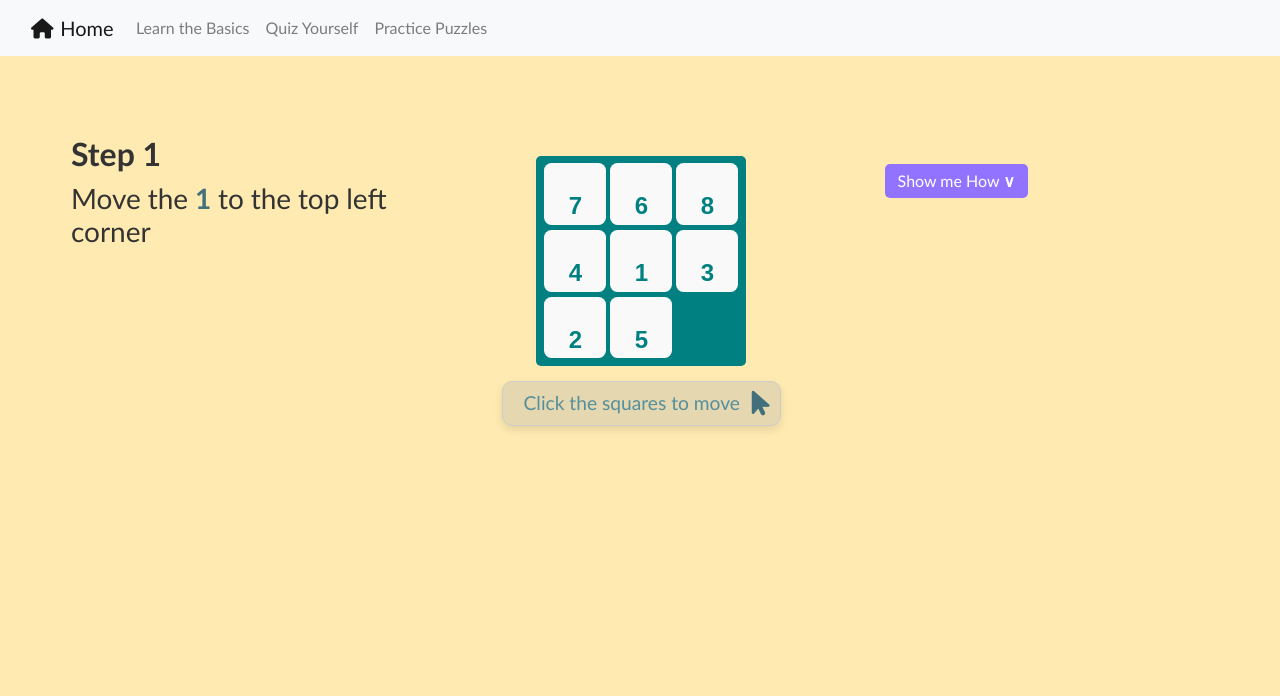
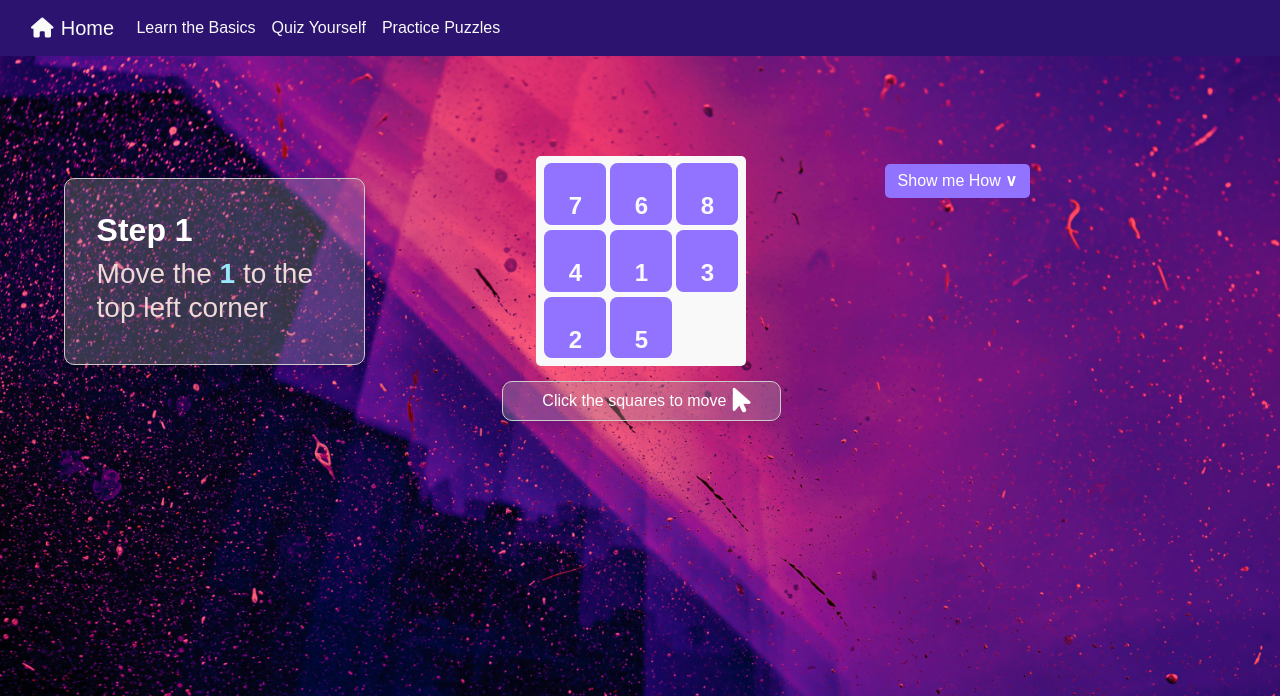
Before and after one commit to lucyhecht1/UI-Design-Final-Project, a Flask app: page /learn/1 in a window 1280 px wide. Shown: the top 696 px of the page. Run offline with Flask 3, Linux system fonts and the light colour scheme; some libraries are stand-ins or nearby versions.

Commit message:
literal css demolition

```diff
--- a/Sliding-Puzzle-main/static/index.js
+++ b/Sliding-Puzzle-main/static/index.js
@@ -81,7 +81,7 @@ function buildPuzzle(gridArray) {
       cellDiv.setAttribute("data-col", `${j}`);
 
       if (i == 0 && rowData[0] == 1 && rowData[1] == 2 && rowData[2] == 3) {
-        cellDiv.style.backgroundColor = "yellow";
+        cellDiv.style.backgroundColor = "#64e0ff";
       }
       if (
         gridArray[0][0] == 1 &&
@@ -89,7 +89,7 @@ function buildPuzzle(gridArray) {
         gridArray[2][0] == 7
       ) {
         if (cellData == 1 || cellData == 4 || cellData == 7) {
-          cellDiv.style.backgroundColor = "yellow";
+          cellDiv.style.backgroundColor = "#64e0ff;";
         }
       }
 
@@ -215,9 +215,9 @@ function checkQuizComplete() {
         const timeRemaining = totalSeconds;
         sendSuccessAttempt(timeRemaining, 1);
         $("#success").text("Success");
-        $(".cell:contains('1')").css("background-color", "yellow");
-        $(".cell:contains('2')").css("background-color", "yellow");
-        $(".cell:contains('3')").css("background-color", "yellow");
+        $(".cell:contains('1')").css("background-color", "#64e0ff");
+        $(".cell:contains('2')").css("background-color", "#64e0ff");
+        $(".cell:contains('3')").css("background-color", "#64e0ff");
         $("#nextButton").show();
         return true;
       } else {
@@ -237,9 +237,9 @@ function checkQuizComplete() {
         const timeRemaining = totalSeconds;
         sendSuccessAttempt(timeRemaining, 2);
         $("#success").text("Success");
-        $(".cell:contains('1')").css("background-color", "yellow");
-        $(".cell:contains('4')").css("background-color", "yellow");
-        $(".cell:contains('7')").css("background-color", "yellow");
+        $(".cell:contains('1')").css("background-color", "#64e0ff");
+        $(".cell:contains('4')").css("background-color", "#64e0ff");
+        $(".cell:contains('7')").css("background-color", "#64e0ff");
         $("#nextButton").show();
         return true;
       } else {
@@ -262,7 +262,7 @@ function checkQuizComplete() {
         const timeRemaining = totalSeconds;
         sendSuccessAttempt(timeRemaining, 3);
         $("#success").text("Success");
-        $(".cell").css("background-color", "yellow");
+        $(".cell").css("background-color", "#64e0ff");
         return true;
       } else {
         return false;
@@ -358,7 +358,7 @@ function checkStepComplete() {
       if (layout[0][0] == 1) {
         console.log("step 1 complete");
         $("#success").text("Success");
-        // $(".cell:contains('1')").css("background-color", "yellow");
+        // $(".cell:contains('1')").css("background-color", "#64e0ff");
         $("#nextButton").show();
         return true;
       } else {
@@ -390,9 +390,9 @@ function checkStepComplete() {
       if (layout[0][0] == 1 && layout[0][1] == 2 && layout[0][2] == 3) {
         console.log("step 4 complete");
         $("#success").text("Success");
-        $(".cell:contains('1')").css("background-color", "yellow");
-        $(".cell:contains('2')").css("background-color", "yellow");
-        $(".cell:contains('3')").css("background-color", "yellow");
+        $(".cell:contains('1')").css("background-color", "#64e0ff");
+        $(".cell:contains('2')").css("background-color", "#64e0ff");
+        $(".cell:contains('3')").css("background-color", "#64e0ff");
         $("#nextButton").show();
         return true;
       } else {
@@ -444,8 +444,8 @@ function checkStepComplete() {
       ) {
         console.log("step 7 complete");
         $("#success").text("Success");
-        $(".cell:contains('4')").css("background-color", "yellow");
-        $(".cell:contains('7')").css("background-color", "yellow");
+        $(".cell:contains('4')").css("background-color", "#64e0ff");
+        $(".cell:contains('7')").css("background-color", "#64e0ff");
         $("#nextButton").show();
         return true;
       } else {
@@ -467,7 +467,7 @@ function checkStepComplete() {
       ) {
         console.log("step 8 complete");
         $("#success").text("Success");
-        $(".cell").css("background-color", "yellow");
+        $(".cell").css("background-color", "#64e0ff");
         $("#nextButton").show();
         return true;
       } else {
--- a/Sliding-Puzzle-main/static/style.css
+++ b/Sliding-Puzzle-main/static/style.css
@@ -1,9 +1,17 @@
+.custom-body2 {
+	font-family: sans-serif;
+	background-color:none;
+	background-size:cover;
+	color: #09021a53;
+}
 .custom-body {
-	font-family: Gill Sans, sans-serif;
-	background-color: rgba(255, 187, 0, 0.307);
+	font-family: sans-serif;
+	background-image:URL('images/jr-korpa-9XngoIpxcEo-unsplash copy.jpg');
 	background-size:cover;
 	color: #333333;
 }
+
+
 h1 {
 	font-weight: bold;
 	font-family: 'Segoe UI', Tahoma, Geneva, Verdana, serif;
@@ -40,15 +48,15 @@ h1 {
 }
 
 .grid {
-	background-color: rgb(248, 248, 248);
+	/* background-color:  #9173ff; */
+	background-color: #f9f9f9;
 	width: 210px;
 	height: 210px;
 	margin-left: auto;
 	margin-right: auto;
 	border-radius: 5px;
 	overflow: auto;
-	color: #008080;
-	background-color:#008080;
+	color: #f9f9f9;
 	padding: 5px;
 }
 
@@ -75,7 +83,8 @@ h1 {
 	margin: 2px;
 	justify-content: center;
 	box-sizing: border-box;
-	background-color: #f9f9f9;
+	/* background-color: #f9f9f9; */
+	background-color:  #9173ff;
 
 	/* border: solid black .5px; */
 }
@@ -99,7 +108,7 @@ h1 {
 	font-weight: bold;
 	position: relative;
 	border-radius: 7.5px;
-	background-color: #d8d8dd;
+
 	margin: 2px;
 	justify-content: center;
 	box-sizing: border-box;
@@ -110,8 +119,8 @@ h1 {
 
 }
 .cell:hover {
-	background-color: rgb(221, 221, 221);
-	background-color: white;
+	background-color: rgb(71, 37, 175);
+	background-color: rgb(71, 37, 175);
 }
 
 .cell span {
@@ -224,7 +233,7 @@ h1 {
 	transition: background-color 0.3s ease;
 }
 .styled-button:hover {
-	background-color:  #548f9d;
+	background-color: #9ae7fa;
 }
 
 .title-layout{
@@ -330,7 +339,7 @@ h1 {
 #click{
 	padding-right: 2%;
 	font-size: larger;
-	color: #548f9d;
+
 	text-align: left;
 
 }
@@ -349,12 +358,14 @@ h1 {
 
 .cursor{
 	color: #41707c;
+	/* color: #e13e80; */
 	padding-bottom: 2%;
 	padding-left: 50%;
 }
 
 .number{
-	color: #41707c;
+	color: #9ae7fa;
+	/* color: #64e0ff; */
 	font-weight: bold;
 }
 
@@ -367,6 +378,7 @@ h1 {
 
 .step-box{
 	margin-left: 10%;
+
 }
 
 .top-padding-less{
@@ -382,7 +394,7 @@ padding-top: 20%;
 }
 #startButton {
     border: none;
-    background-color:  #548f9d;/* Adjust the alpha value (0.8) to control transparency */
+    background-color:  #d4cdf7;/* Adjust the alpha value (0.8) to control transparency */
     color: hsl(0, 100%, 98%);
     cursor: pointer;
     border-radius: 5px;
@@ -409,6 +421,7 @@ font-weight: bold;
 
 #descr{
 	padding-bottom: 2%;
+	font-weight: bold;
 
 }
 #timer{
@@ -447,7 +460,7 @@ font-weight: bold;
 
   .title {
 	font-size: 48px;
-	color: #000;
+	color: #fff2f2;
 	margin: 0;
 	text-align: left;
 
@@ -455,7 +468,7 @@ font-weight: bold;
 
   .subtitle {
 	font-size: 24px;
-	color: #808080;
+	color: #debcbc;
 	margin: 0;
 	margin-top: 20px;
 	text-align: left;
@@ -465,3 +478,37 @@ font-weight: bold;
   .pad{
 	margin-top: 50%;
   }
+
+.navcolor{
+	background-color: #2b136f;
+	/* background-color: #ff7d7d; */
+
+  }
+
+.navwordscol{
+	color: #f9f9f9;
+}
+
+.stepcol{
+	color: #ffffff;
+}
+.stepcol2{
+	color: #f0d9d9;
+}
+
+
+.color{
+	background-color: #2b136f;
+}
+
+.intruction-card{
+	border: 1px solid #ccc; /* Add border */
+    border-radius: 10px; /* Add border radius for rounded corners */
+    margin-top:8%; /* Add margin between cards */
+	margin-left: 12%;
+	margin-right: 12%;
+    box-shadow: 0 4px 8px rgba(0, 0, 0, 0.1); /* Add shadow effect */
+    background-color: rgba(169, 169, 169, 0.3); /* Set background color with transparency */
+	padding: 8%;
+
+}
--- a/Sliding-Puzzle-main/templates/layout.html
+++ b/Sliding-Puzzle-main/templates/layout.html
@@ -38,25 +38,26 @@
       </div>
     </nav> -->
 
-    <nav class="navbar navbar-expand-lg navbar-light bg-light">
-      <div class="container-fluid">
+    <nav class="navbar navbar-expand-lg navbar-light navcolor">
+      <div class="container-fluid ">
         <a class="navbar-brand" href="/">
-          <i class=" house fa-solid fa-house" title="home button"></i> <!-- Home icon -->
-          <span id="home_text">Home</span>
+          <i class=" navwordscol house fa-solid fa-house" title="home button"></i> <!-- Home icon -->
+          <span class="navwordscol" id="home_text ">Home</span>
         </a>
         <button class="navbar-toggler" type="button" data-bs-toggle="collapse" data-bs-target="#navbarSupportedContent" aria-controls="navbarSupportedContent" aria-expanded="false" aria-label="Toggle navigation">
           <span class="navbar-toggler-icon"></span>
         </button>
-        <div class="collapse navbar-collapse" id="navbarSupportedContent">
+        <div class="collapse navbar-collapse " id="navbarSupportedContent">
           <ul class="navbar-nav me-auto mb-2 mb-lg-0">
             <li class="nav-item">
-              <a class="nav-link" href="/row">Learn the Basics</a>
+              <a class=" navwordscol nav-link" href="/row"><span class="navwordscol">Learn the Basics</span></a>
             </li>
             <li class="nav-item">
-              <a class="nav-link" href="/quiz/1">Quiz Yourself</a>
+              <a class=" navwordscol nav-link" href="/quiz/1"><span class="navwordscol">Quiz Yourself</span></a>
             </li>
             <li class="nav-item">
-              <a class="nav-link" href="/practice">Practice Puzzles</a>
+
+              <a class=" navwordscol nav-link" href="/practice"> <span class="navwordscol">Practice Puzzles</span></a>
             </li>
           </ul>
         </div>
--- a/Sliding-Puzzle-main/templates/learn.html
+++ b/Sliding-Puzzle-main/templates/learn.html
@@ -14,10 +14,12 @@
 </head>
 
 <div class="row">
-    <div class="col-md-4">
-        <div class="container step-box">
-        <h2> <strong>Step {{id}} </strong> </h2>
-        <h3 id="description">{{ description }}</h3>
+    <div class="col-md-4" >
+        <div class="card-body intruction-card  color">
+
+            <h2> <strong> <span class="stepcol">Step {{id}} </span></strong> </h2>
+            <h3 class="stepcol2" id="description"> <span class="stepcol">{{ description }}</span></h3>
+
     </div>
     </div>
 
@@ -28,8 +30,8 @@
         <div class="row">
             <div class="card-body click-card">
                 <div class="row">
-                    <span id="click">Click the squares to move</span>
-                    <span><i class=" cursor fa-solid fa-arrow-pointer fa-beat fa-xl"></i></span>
+                    <span class="stepcol" id="click ">Click the squares to move</span>
+                    <span><i class=" stepcol cursor fa-solid fa-arrow-pointer fa-beat fa-xl"></i></span>
                 </div>
             </div>
         </div>
@@ -88,6 +90,7 @@
 
 </div>
 
+
 <script>
 document.addEventListener('DOMContentLoaded', (event) => {
     // Get the description element
--- a/Sliding-Puzzle-main/templates/learnCol.html
+++ b/Sliding-Puzzle-main/templates/learnCol.html
@@ -11,9 +11,9 @@
     <div>
         <div>
             <div class="row title-layout">
-                <div id="phase">Phase #2:</div>
+                <div class="stepcol" id="phase">Phase #2:</div>
                 <div class="row">
-                    <div id="descr">Solving the first column</div>
+                    <div class="stepcol" id="descr">Solving the first column</div>
                 </div>
             </div>
 
@@ -21,7 +21,7 @@
                 <div class="col-md-4"></div>
                 <div class="col-md-4">
                     <div class="row" style="text-align: center; position: relative;">
-                        <img class="img-fluid example" src="{{ url_for('static', filename='images/solvedCol copy.jpg') }}" alt="top-row-good-img">
+                        <img class="img-fluid example" src="{{ url_for('static', filename='images/ROW copy.jpg') }}" alt="top-row-good-img">
                         <button id="startButton" style="position: absolute; top: 50%; left: 50%; transform: translate(-50%, -50%);">
                             <div><i class="fa-solid fa-play fa-beat-fade fa-2xl"></i>
                             </div>
--- a/Sliding-Puzzle-main/templates/learnRow.html
+++ b/Sliding-Puzzle-main/templates/learnRow.html
@@ -10,9 +10,9 @@
 <body>
 
     <div class="row title-layout">
-        <div id="phase">Phase #1:</div>
+        <div class="stepcol" id="phase">Phase #1:</div>
         <div class="row">
-            <div id="descr">Solving the first Row</div>
+            <div class="stepcol" id="descr">Solving the first Row</div>
         </div>
     </div>
 
@@ -20,7 +20,7 @@
         <div class="col-md-4"></div>
         <div class="col-md-4">
             <div class="row" style="text-align: center; position: relative;">
-                <img class="img-fluid example" src="{{ url_for('static', filename='images/solvedRow copy.jpg') }}" alt="top-row-good-img">
+                <img class="img-fluid example" src="{{ url_for('static', filename='images/ROW copy.jpg') }}" alt="top-row-good-img">
                 <button id="startButton" style="position: absolute; top: 50%; left: 50%; transform: translate(-50%, -50%);">
                     <div><i class="fa-solid fa-play fa-beat-fade fa-2xl"></i>
                     </div>
--- a/Sliding-Puzzle-main/templates/practice.html
+++ b/Sliding-Puzzle-main/templates/practice.html
@@ -25,8 +25,8 @@
         <div class="row">
             <div class="card-body click-card">
                 <div class="row">
-                    <span id="click">Click the squares to move</span>
-                    <span><i class=" cursor fa-solid fa-arrow-pointer fa-beat fa-xl"></i></span>
+                    <span class="stepcol" id="click">Click the squares to move</span>
+                    <span><i class=" stepcol cursor fa-solid fa-arrow-pointer fa-beat fa-xl"></i></span>
                 </div>
             </div>
         </div>
--- a/Sliding-Puzzle-main/templates/quizResults.html
+++ b/Sliding-Puzzle-main/templates/quizResults.html
@@ -14,7 +14,8 @@
 <div class="container">
     <div class="row">
         <div class="col-md-12">
-            <h1 class="text-center mb-4 center">Quiz Results</h1>
+
+    <h1 class=" stepcol text-center mb-4 center">Quiz Results</h1>
         </div>
     </div>
 
```
Also changed, not shown: Sliding-Puzzle-main/templates/quiz.html (+8 -6 lines), Sliding-Puzzle-main/static/images/COL copy.jpg (added), Sliding-Puzzle-main/static/images/ROW copy.jpg (added), Sliding-Puzzle-main/static/images/jr-korpa-9XngoIpxcEo-unsplash copy.jpg (added).
